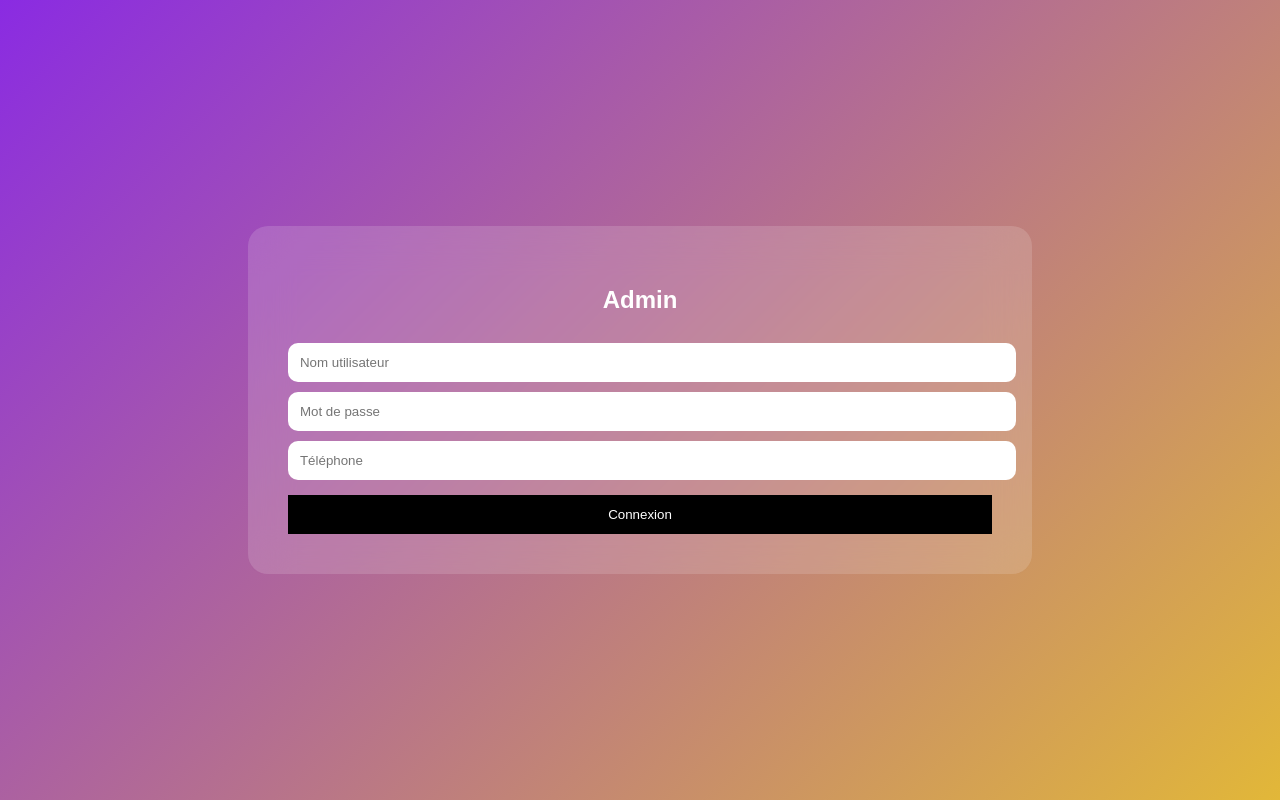
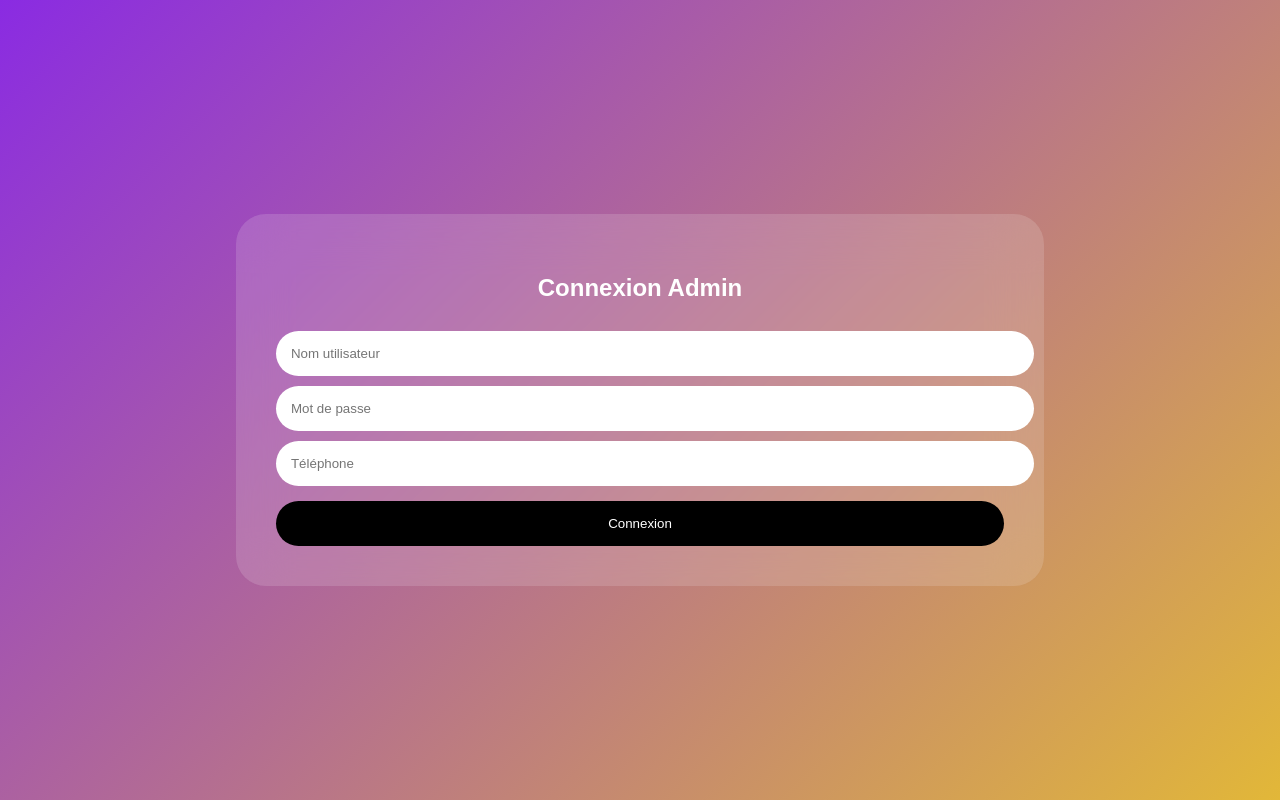
Before and after one commit to lomriwael4-wq/Snap-, a plain HTML site: page admin-login.html in a window 1280 px wide. Drawn offline with Linux system fonts and the light colour scheme.

Commit message:
Update admin-login.html

```diff
--- a/admin-login.html
+++ b/admin-login.html
@@ -16,30 +16,31 @@ color:white;
 
 background:linear-gradient(-45deg,#ffe600,#8a2be2,#ffe600,#8a2be2);
 background-size:400% 400%;
-animation:bgmove 10s infinite;
+animation:bgmove 12s infinite;
 }
 
 .box{
 background:rgba(255,255,255,0.15);
 padding:40px;
-border-radius:20px;
-backdrop-filter:blur(20px);
+border-radius:30px;
+backdrop-filter:blur(25px);
 text-align:center;
 }
 
 input{
 width:100%;
-padding:12px;
+padding:15px;
 margin-top:10px;
 border:none;
-border-radius:10px;
+border-radius:30px;
 }
 
 button{
 margin-top:15px;
-padding:12px;
+padding:15px;
 width:100%;
 border:none;
+border-radius:30px;
 background:black;
 color:white;
 cursor:pointer;
@@ -52,7 +53,7 @@ cursor:pointer;
 
 <div class="box">
 
-<h2>Admin</h2>
+<h2>Connexion Admin</h2>
 
 <input id="user" placeholder="Nom utilisateur">
 <input id="pass" type="password" placeholder="Mot de passe">
```
